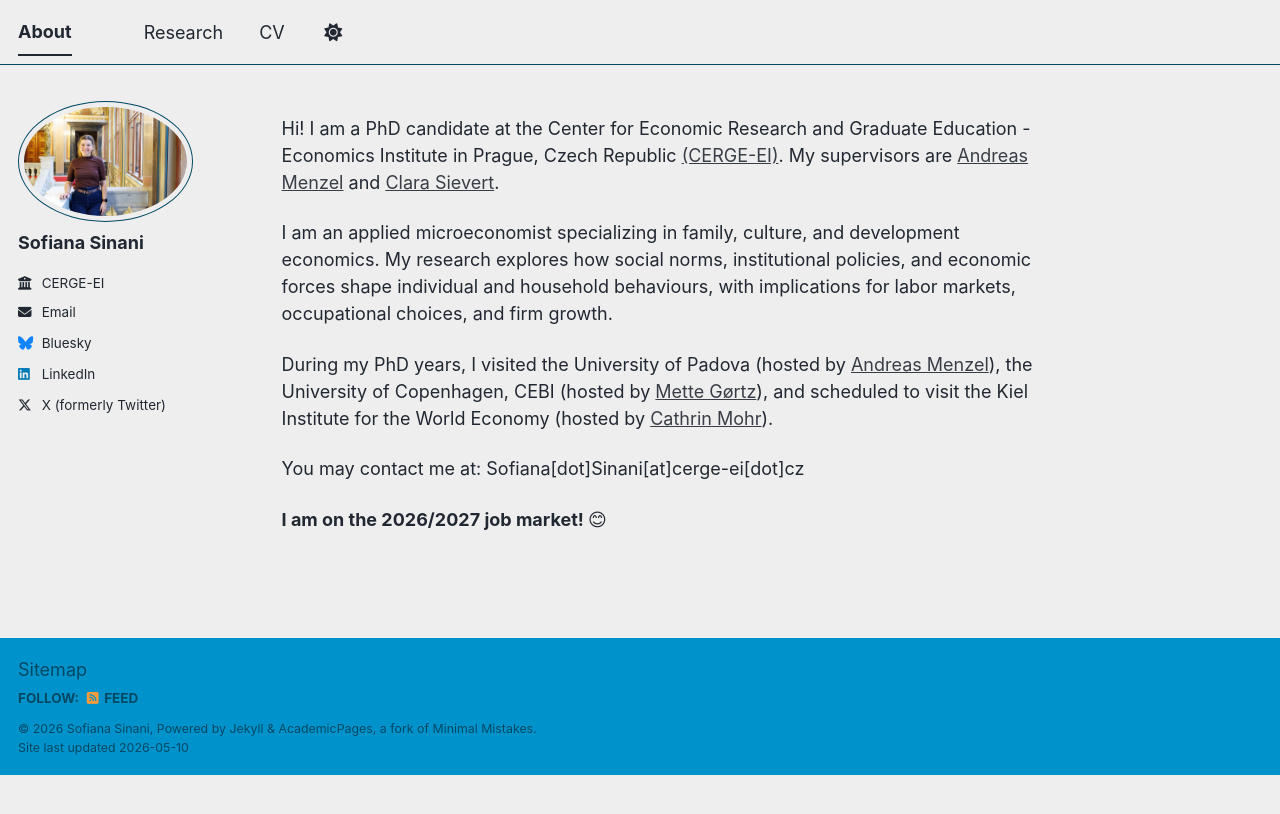
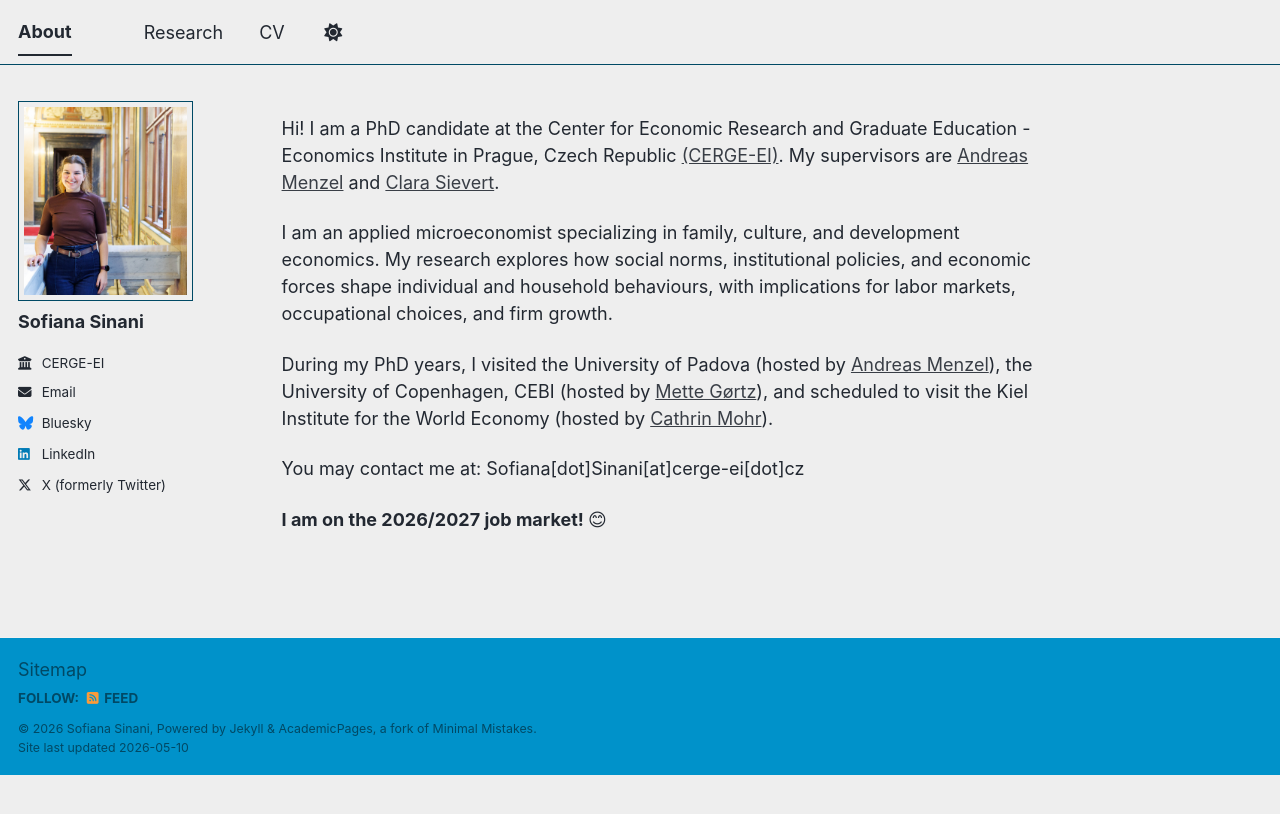
Before and after one commit to sofianasinani/sofianasinani.github.io, a Jekyll site: the page built from _pages/about.md, in a window 1280 px wide. Shown: the top 814 px of the page. Built offline with Jekyll 4.4.1, drawn with Linux system fonts in a browser that asks for light colours; a script bundle is joined from its source files by our own code; library files that are not in the unit come from our copies.

Commit message:
Update main.scss

```diff
--- a/assets/css/main.scss
+++ b/assets/css/main.scss
@@ -1,26 +1,20 @@
 ---
 ---
-
 /*
  * This file controls what is imported from /_sass
  *
  * Note that the files are processed in the order they are imported, so they are partly
    sorted by the dependencies. Also, the first two lines of the file are required by Jekyll.
  */
-
 @import
     "vendor/breakpoint/breakpoint",
-
     "themes",
     "theme/{{ site.site_theme | default: 'default' | append: '_light' }}",
     "theme/{{ site.site_theme | default: 'default' | append: '_dark' }}",
-
     "include/mixins",
     "vendor/susy/susy",
-
     "layout/reset",
     "layout/base",
-
     "include/utilities",
     "layout/tables",
     "layout/buttons",
@@ -29,15 +23,24 @@
     "layout/navigation",
     "layout/footer",
     "syntax",
-
     "layout/forms",
-
     "layout/page",
     "layout/archive",
     "layout/sidebar",
     "layout/json_cv",
-
     "vendor/font-awesome/fontawesome",
     "vendor/font-awesome/solid",
     "vendor/font-awesome/brands"
 ;
+
+.author__avatar img {
+  border-radius: 0% !important;
+  width: 200px !important;
+  height: 200px !important;
+  object-fit: cover;
+}
+
+.author__avatar {
+  width: 200px !important;
+  height: 200px !important;
+}
```
